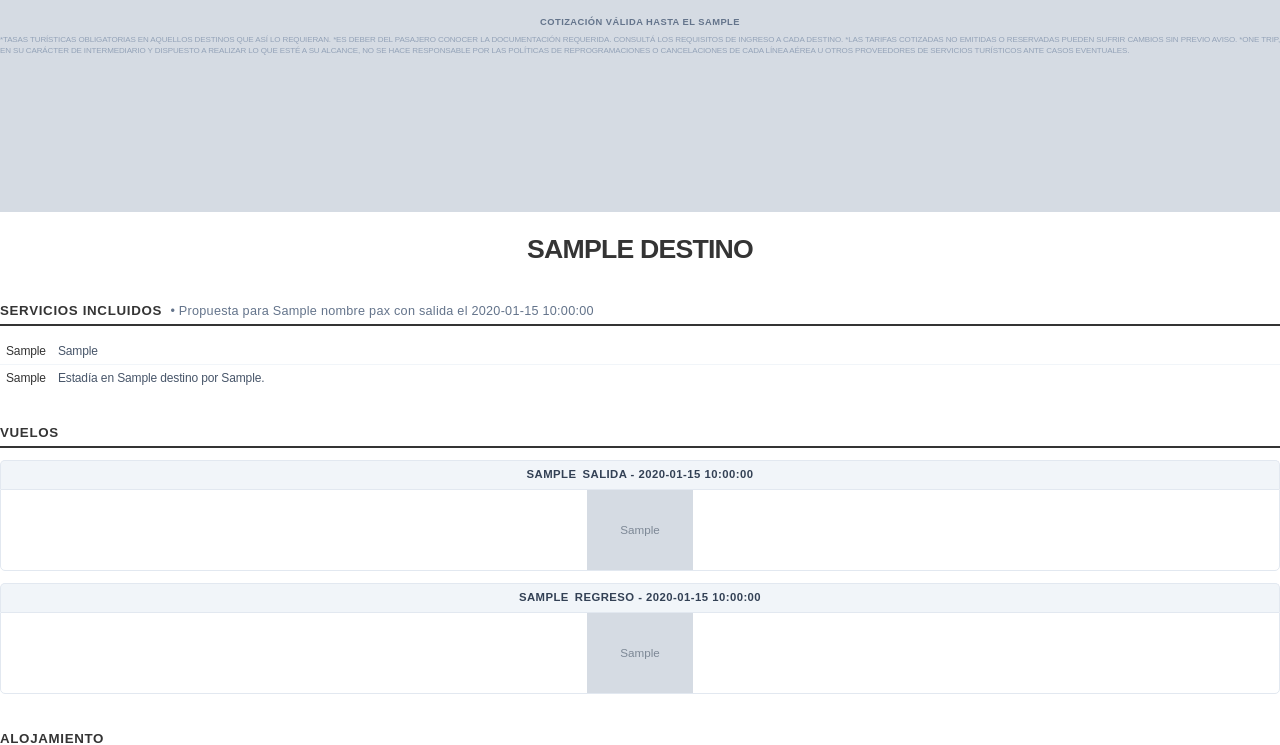
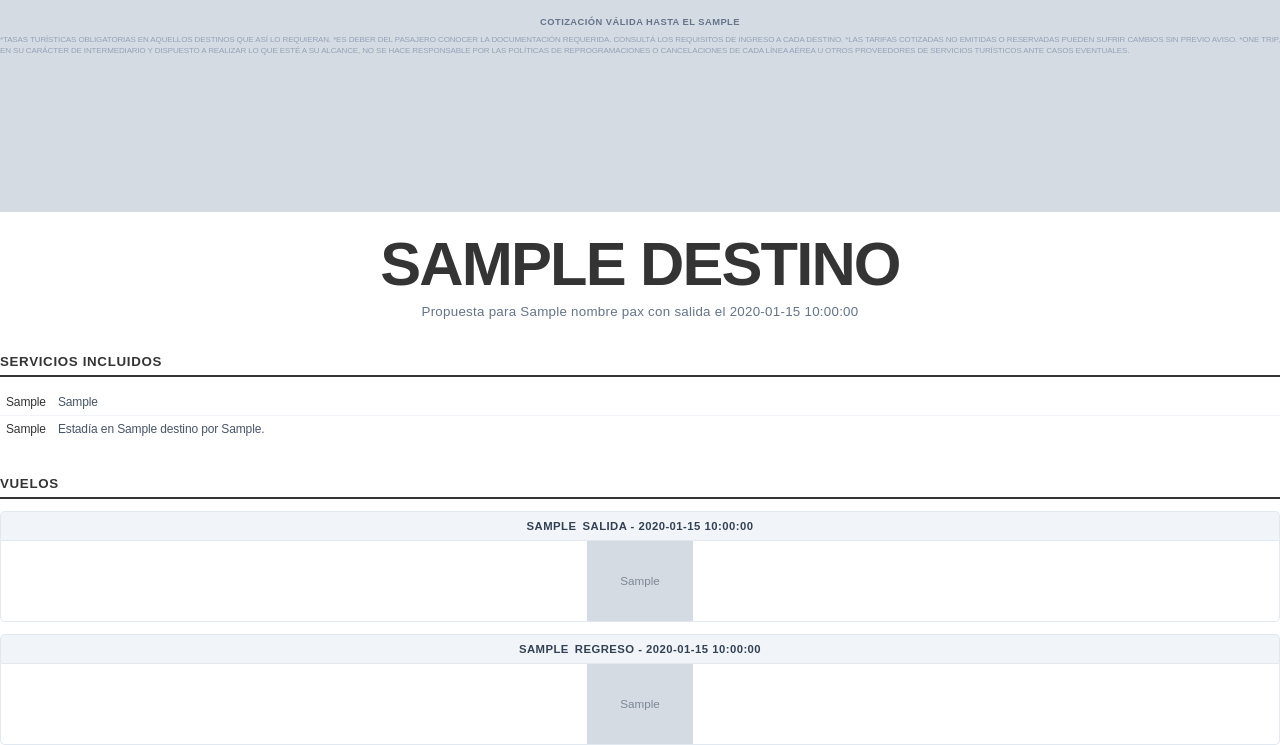
Before and after one commit to uriellmendezz/App-Cotizador-Viajes, a Python web app: template templates/cotizacion_pdf_v2.html in a window 1280 px wide. Shown: the part 744-1489 px from the top of the page. Run offline with Jinja, Linux system fonts and the light colour scheme; the template is opened without the code that fills it: most values are stand-ins (such as "Sample title", 1, 10 or a date in 2020); grey boxes marked "Sample" are stand-in pictures; some web fonts are replaced.

Commit message:
tamaño de titulo en pdf arreglado

```diff
--- a/templates/cotizacion_pdf_v2.html
+++ b/templates/cotizacion_pdf_v2.html
@@ -117,34 +117,26 @@
            ══════════════════════════════════════════════════════════════════ */
         .title-section {
             text-align: center;
-            margin: 25px 0 45px 0;
+            margin: 20px 0 32px 0;
         }
 
         .destination-title {
             font-weight: 900;
-
-            font-size: {
-                    {
-                    destino_font_size|default('40pt')
-                }
-            }
-
-            ;
+            font-size: {{ destino_font_size|default('46pt') }};
             text-transform: uppercase;
             color: #343434;
             letter-spacing: -0.03em;
-            line-height: 1;
+            line-height: 1.05;
             margin: 0;
         }
 
-        .proposal-inline-subtitle {
-            font-size: 9.5pt;
+        .proposal-subtitle {
+            font-size: 10pt;
             font-weight: 500;
             color: #64748b;
-            text-transform: none;
+            margin-top: 6px;
             letter-spacing: 0.02em;
-            margin-left: 4px;
-            display: inline;
+            text-align: center;
         }
 
         /* ══════════════════════════════════════════════════════════════════
@@ -548,7 +540,7 @@
         }
 
         body.single-hotel-layout .title-section {
-            margin: 24px 0 38px 0;
+            margin: 20px 0 28px 0;
         }
 
         body.single-hotel-layout .section-heading {
@@ -597,7 +589,7 @@
 
         body.two-hotels-layout .title-section,
         body.three-hotels-layout .title-section {
-            margin: 16px 0 26px 0;
+            margin: 14px 0 20px 0;
         }
 
         body.two-hotels-layout .section-heading,
@@ -644,13 +636,13 @@
     <!-- ═══════════════ 2. TÍTULO PRINCIPAL ═══════════════ -->
     <div class="title-section">
         <h1 class="destination-title">{{ destino }}</h1>
+        <div class="proposal-subtitle">
+            Propuesta para {{ nombre_pax }} con salida el {{ fecha_salida }}
+        </div>
     </div>
 
     <!-- ═══════════════ 3. SERVICIOS INCLUIDOS ═══════════════ -->
-    <div class="section-heading">
-        Servicios incluidos <span class="proposal-inline-subtitle">• Propuesta para {{ nombre_pax }} con salida el {{
-            fecha_salida }}</span>
-    </div>
+    <div class="section-heading">Servicios incluidos</div>
     <table class="services-list">
         <tr>
             <td class="svc-icon">
```
Also changed, not shown: app/pdf_generator.py (+4 -4 lines).
